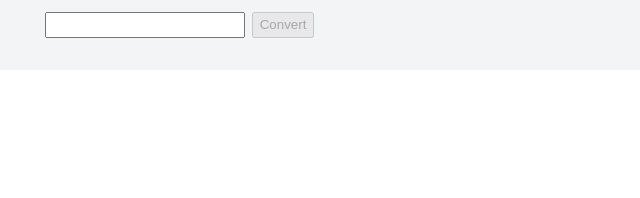
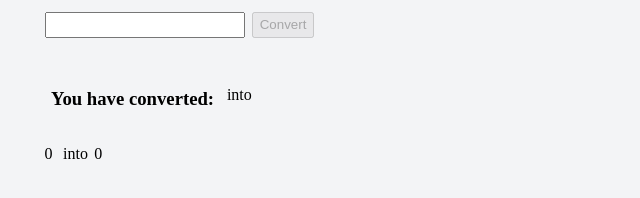
Before and after one commit to jamie-white-25/mbs-test, a Vue app: page / in a window 1280 px wide. Shown: the part 238-436 px from the top of the page, without its empty margins (319-959 px from the left). Built offline with nearby package versions, Linux system fonts and the light colour scheme; no server answers.

Commit message:
Update ConverterView.vue

```diff
--- a/src/views/ConverterView.vue
+++ b/src/views/ConverterView.vue
@@ -53,6 +53,18 @@
           Convert
         </button>
       </div>
+
+      <div class="mt-10 ml-10">
+        <div class="flex">
+          <h3 class="mx-5">You have converted:</h3>
+          <p>{{ inputs.base_currency_name }} <span class="mx-5">into</span></p>
+          <p>{{ inputs.convert_currency_name }}</p>
+        </div>
+        <div class="flex">
+          <p>{{ inputs.base_value }} <span class="mx-5">into</span></p>
+          <p>{{ inputs.convert_value }}</p>
+        </div>
+      </div>
     </layout-pannel>
   </div>
 </template>
@@ -103,8 +115,7 @@ const convert = () => {
     return currency.code == inputs.convert_currency_code;
   });
 
-  const calcualted: number = calculate(inputs.base_value, convert_rate[0].rate);
-  console.log(calcualted);
+  inputs.convert_value = calculate(inputs.base_value, convert_rate[0].rate);
 };
 
 const getCurrency = async () => {
```
